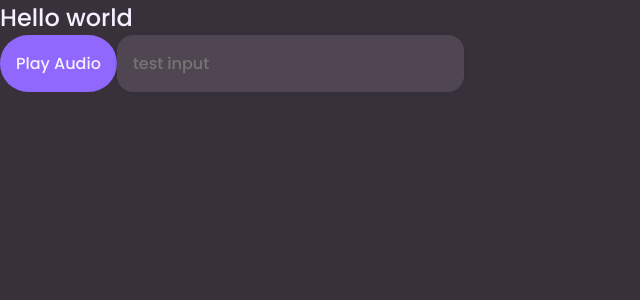
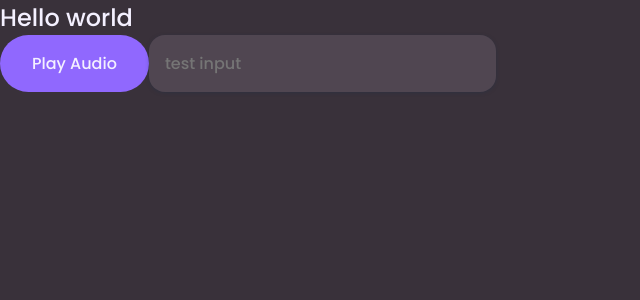
Before and after one commit to Nellak2017/SE1-Semester-Project, a Next.js app in the folder se1-semester-project/: page / in a window 1280 px wide. Shown: the top 300 px of the page, without its empty margins (0-640 px from the left). Built offline with nearby package versions, Linux system fonts and the light colour scheme.

Commit message:
Fixed padding for default medium,primary,pill button

```diff
--- a/se1-semester-project/src/design_system/globalStyles.js
+++ b/se1-semester-project/src/design_system/globalStyles.js
@@ -9,7 +9,6 @@ const GlobalStyle = createGlobalStyle`
     padding: 0;
     font-size: ${props => props.theme.fontSizes.medium};
     font-family: 'Poppins', 'Source Sans Pro', 'sans-serif';
-    // Will we use Poppins?
 }
 
 a {
@@ -32,15 +31,16 @@ p, input, li, a, span :hover{
     box-shadow: ${props => props.theme.elevations.extraSmall};
 }
 
-// appears like basic button by default
+// appears like a medium sized, primary, pill button by default
 button {
-    background-color: ${props => props.theme.colors.primary};
-    padding: ${props => props.theme.spaces.medium};
-    border-radius: ${props => props.theme.spaces.large};
+    background-color: ${props => props.theme.colors.primary}; // color
+    padding: ${props => props.theme.spaces.medium} ${props => props.theme.spaces.large}; // size
+    border-radius: ${props => props.theme.spaces.large}; // pill
     outline: none;
     border: 0px solid transparent;
 }
 
+// works for a primary, pill button by default
 button:hover {
     background-color: ${props => props.theme.colors.primaryHover};
     box-shadow: ${props => props.theme.elevations.extraSmall};
```
